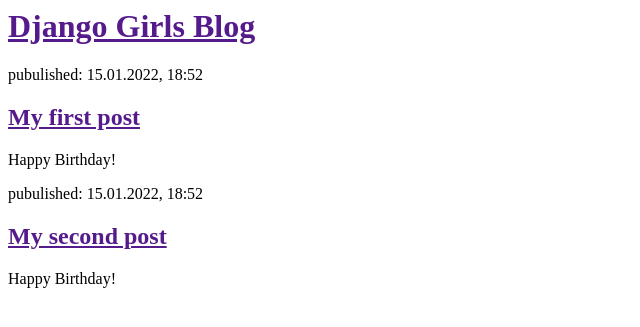
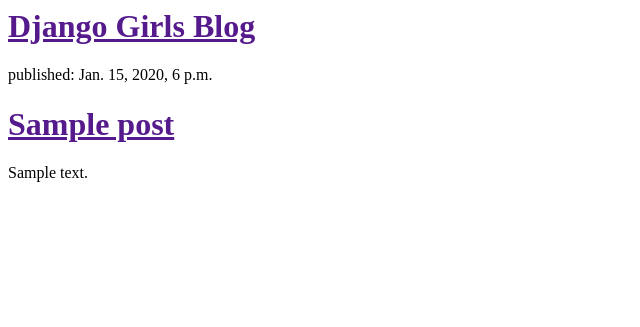
Before and after one commit to Bourbonsz/my-first-blog, a Django app: page / in a window 1280 px wide. Shown: the top 327 px of the page, without its empty margins (0-640 px from the left). Run offline with Django 4.2, Linux system fonts and the light colour scheme; tables that the repository leaves empty hold one stand-in row (values such as "Sample post").

Commit message:
Modified templates to display posts from database.

```diff
--- a/blog/templates/blog/post_list.html
+++ b/blog/templates/blog/post_list.html
@@ -7,16 +7,12 @@
             <h1><a href="">Django Girls Blog</a></h1>
         </div>
 
+        {% for post in posts %}
         <div>
-            <p>pubulished: 15.01.2022, 18:52</p>
-            <h2><a href="">My first post</a></h2>
-            <p>Happy Birthday!</p>
+            <p>published: {{ post.published_date }}</p>
+            <h1><a href="">{{ post.title }}</a></h1>
+            <p>{{ post.text|linebreaksbr }}</p>
         </div>
-
-        <div>
-            <p>pubulished: 15.01.2022, 18:52</p>
-            <h2><a href="">My second post</a></h2>
-            <p>Happy Birthday!</p>
-        </div>
+    {% endfor %}
     </body>
 </html>
--- a/blog/views.py
+++ b/blog/views.py
@@ -1,5 +1,7 @@
 from django.shortcuts import render
-
+from django.utils import timezone
+from .models import Post
 # Create your views here.
 def post_list(request):
-    return render(request, 'blog/post_list.html', {})
+    posts = Post.objects.filter(published_date__lte=timezone.now()).order_by('published_date')
+    return render(request, 'blog/post_list.html', {'posts': posts})
```
